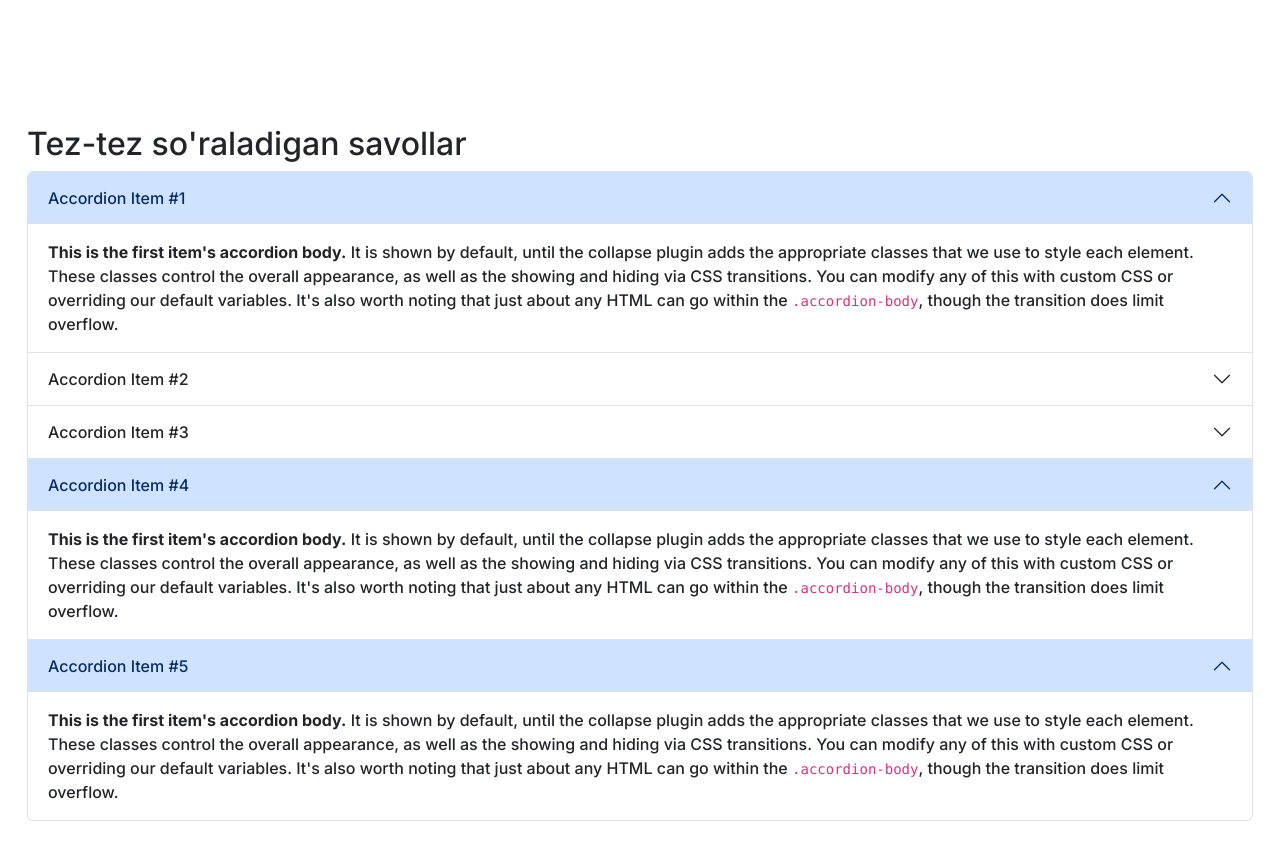
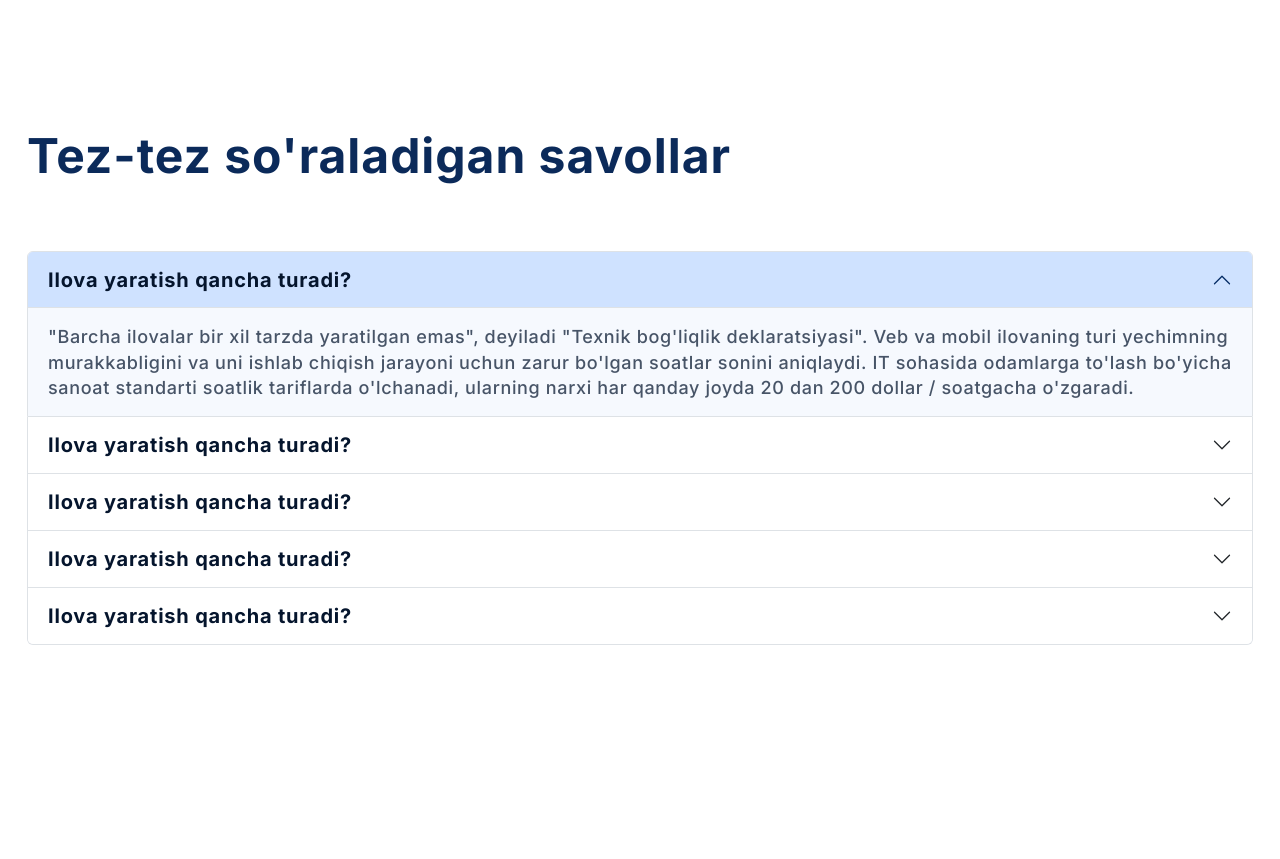
Before and after one commit to coderbekhub/inSITE-marketing, a React (Create React App) app: page / in a window 1280 px wide. Shown: the part 2620-3479 px from the top of the page. After the commit the page ends 3365 px from the top, so only its background shows below. Built offline with nearby package versions, Linux system fonts and the light colour scheme.

Commit message:
accordion done

```diff
--- a/src/App.scss
+++ b/src/App.scss
@@ -415,4 +415,41 @@ a {
 
 .accordionSection {
   margin-bottom: 100px;
+
+  .accordionTitle {
+    color: var(--color-800, #0B2A5A);
+    font-family: Inter;
+    font-size: 48px;
+    font-style: normal;
+    font-weight: 700;
+    line-height: 130%; /* 62.4px */
+    letter-spacing: 0.96px;
+    margin-bottom: 64px;
+  }
+
+  .accordion {
+    .accordion-item {
+      background: rgba(209, 225, 249, 0.20);
+
+      .accordion-header {
+        button {
+          color: #05152D;
+          font-size: 20px;
+          font-weight: 700;
+          letter-spacing: 0.8px;
+
+        }
+      }
+
+      .accordion-collapse {
+        div {
+          color: #475467;
+          font-size: 18px;
+          font-weight: 500;
+          line-height: 140%;
+          letter-spacing: 0.64px;
+        }
+      }
+    }
+  }
 }
--- a/src/Components/Accordion.jsx
+++ b/src/Components/Accordion.jsx
@@ -5,64 +5,61 @@ export default function Accordion() {
     <section className='accordionSection'>
       <div className="container">
         <h2 className='accordionTitle'>Tez-tez so'raladigan savollar</h2>
-        <div class="accordion" id="accordionExample">
-          <div class="accordion-item">
-            <h2 class="accordion-header" id="headingOne">
-              <button class="accordion-button" type="button" data-bs-toggle="collapse" data-bs-target="#collapseOne" aria-expanded="true" aria-controls="collapseOne">
-                Accordion Item #1
+        <div className="accordion" id="accordionExample">
+          <div className="accordion-item">
+            <h2 className="accordion-header" id="headingOne">
+              <button className="accordion-button" type="button" data-bs-toggle="collapse" data-bs-target="#collapseOne" aria-expanded="true" aria-controls="collapseOne">
+                Ilova yaratish qancha turadi?
               </button>
             </h2>
-            <div id="collapseOne" class="accordion-collapse collapse show" aria-labelledby="headingOne" data-bs-parent="#accordionExample">
-              <div class="accordion-body">
-                <strong>This is the first item's accordion body.</strong> It is shown by default, until the collapse plugin adds the appropriate classes that we use to style each element. These classes control the overall appearance, as well as the showing and hiding via CSS transitions. You can modify any of this with custom CSS or overriding our default variables. It's also worth noting that just about any HTML can go within the <code>.accordion-body</code>, though the transition does limit overflow.
+            <div id="collapseOne" className="accordion-collapse collapse show" aria-labelledby="headingOne" data-bs-parent="#accordionExample">
+              <div className="accordion-body">
+                "Barcha ilovalar bir xil tarzda yaratilgan emas", deyiladi "Texnik bog'liqlik deklaratsiyasi". Veb va mobil ilovaning turi yechimning murakkabligini va uni ishlab chiqish jarayoni uchun zarur bo'lgan soatlar sonini aniqlaydi. IT sohasida odamlarga to'lash bo'yicha sanoat standarti soatlik tariflarda o'lchanadi, ularning narxi har qanday joyda 20 dan 200 dollar / soatgacha o'zgaradi.
               </div>
             </div>
           </div>
-          <div class="accordion-item">
-            <h2 class="accordion-header" id="headingTwo">
-              <button class="accordion-button collapsed" type="button" data-bs-toggle="collapse" data-bs-target="#collapseTwo" aria-expanded="false" aria-controls="collapseTwo">
-                Accordion Item #2
+          <div className="accordion-item">
+            <h2 className="accordion-header" id="headingTwo">
+              <button className="accordion-button collapsed" type="button" data-bs-toggle="collapse" data-bs-target="#collapseTwo" aria-expanded="false" aria-controls="collapseTwo">
+                Ilova yaratish qancha turadi?
               </button>
             </h2>
-            <div id="collapseTwo" class="accordion-collapse collapse" aria-labelledby="headingTwo" data-bs-parent="#accordionExample">
-              <div class="accordion-body">
-                <strong>This is the second item's accordion body.</strong> It is hidden by default, until the collapse plugin adds the appropriate classes that we use to style each element. These classes control the overall appearance, as well as the showing and hiding via CSS transitions. You can modify any of this with custom CSS or overriding our default variables. It's also worth noting that just about any HTML can go within the <code>.accordion-body</code>, though the transition does limit overflow.
-              </div>
+            <div id="collapseTwo" className="accordion-collapse collapse" aria-labelledby="headingTwo" data-bs-parent="#accordionExample">
+              <div className="accordion-body">
+                "Barcha ilovalar bir xil tarzda yaratilgan emas", deyiladi "Texnik bog'liqlik deklaratsiyasi". Veb va mobil ilovaning turi yechimning murakkabligini va uni ishlab chiqish jarayoni uchun zarur bo'lgan soatlar sonini aniqlaydi. IT sohasida odamlarga to'lash bo'yicha sanoat standarti soatlik tariflarda o'lchanadi, ularning narxi har qanday joyda 20 dan 200 dollar / soatgacha o'zgaradi.              </div>
             </div>
           </div>
-          <div class="accordion-item">
-            <h2 class="accordion-header" id="headingThree">
-              <button class="accordion-button collapsed" type="button" data-bs-toggle="collapse" data-bs-target="#collapseThree" aria-expanded="false" aria-controls="collapseThree">
-                Accordion Item #3
+          <div className="accordion-item">
+            <h2 className="accordion-header" id="headingThree">
+              <button className="accordion-button collapsed" type="button" data-bs-toggle="collapse" data-bs-target="#collapseThree" aria-expanded="false" aria-controls="collapseThree">
+                Ilova yaratish qancha turadi?
               </button>
             </h2>
-            <div id="collapseThree" class="accordion-collapse collapse" aria-labelledby="headingThree" data-bs-parent="#accordionExample">
-              <div class="accordion-body">
-                <strong>This is the third item's accordion body.</strong> It is hidden by default, until the collapse plugin adds the appropriate classes that we use to style each element. These classes control the overall appearance, as well as the showing and hiding via CSS transitions. You can modify any of this with custom CSS or overriding our default variables. It's also worth noting that just about any HTML can go within the <code>.accordion-body</code>, though the transition does limit overflow.
-              </div>
+            <div id="collapseThree" className="accordion-collapse collapse" aria-labelledby="headingThree" data-bs-parent="#accordionExample">
+              <div className="accordion-body">
+                "Barcha ilovalar bir xil tarzda yaratilgan emas", deyiladi "Texnik bog'liqlik deklaratsiyasi". Veb va mobil ilovaning turi yechimning murakkabligini va uni ishlab chiqish jarayoni uchun zarur bo'lgan soatlar sonini aniqlaydi. IT sohasida odamlarga to'lash bo'yicha sanoat standarti soatlik tariflarda o'lchanadi, ularning narxi har qanday joyda 20 dan 200 dollar / soatgacha o'zgaradi.              </div>
             </div>
           </div>
-          <div class="accordion-item">
-            <h2 class="accordion-header" id="headingOne">
-              <button class="accordion-button" type="button" data-bs-toggle="collapse" data-bs-target="#collapseFour" aria-expanded="true" aria-controls="collapseOne">
-                Accordion Item #4
+          <div className="accordion-item">
+            <h2 className="accordion-header" id="headingFour">
+              <button className="accordion-button collapsed" type="button" data-bs-toggle="collapse" data-bs-target="#collapseFour" aria-expanded="false" aria-controls="collapseFour">
+                Ilova yaratish qancha turadi?
               </button>
             </h2>
-            <div id="collapseFour" class="accordion-collapse collapse show" aria-labelledby="headingFour" data-bs-parent="#accordionExample">
-              <div class="accordion-body">
-                <strong>This is the first item's accordion body.</strong> It is shown by default, until the collapse plugin adds the appropriate classes that we use to style each element. These classes control the overall appearance, as well as the showing and hiding via CSS transitions. You can modify any of this with custom CSS or overriding our default variables. It's also worth noting that just about any HTML can go within the <code>.accordion-body</code>, though the transition does limit overflow.
-              </div>
+            <div id="collapseFour" className="accordion-collapse collapse" aria-labelledby="headingFour" data-bs-parent="#accordionExample">
+              <div className="accordion-body">
+                "Barcha ilovalar bir xil tarzda yaratilgan emas", deyiladi "Texnik bog'liqlik deklaratsiyasi". Veb va mobil ilovaning turi yechimning murakkabligini va uni ishlab chiqish jarayoni uchun zarur bo'lgan soatlar sonini aniqlaydi. IT sohasida odamlarga to'lash bo'yicha sanoat standarti soatlik tariflarda o'lchanadi, ularning narxi har qanday joyda 20 dan 200 dollar / soatgacha o'zgaradi.              </div>
             </div>
           </div>
-          <div class="accordion-item">
-            <h2 class="accordion-header" id="headingFive">
-              <button class="accordion-button" type="button" data-bs-toggle="collapse" data-bs-target="#collapseFive" aria-expanded="true" aria-controls="collapseFive">
-                Accordion Item #5
+          <div className="accordion-item">
+            <h2 className="accordion-header" id="headingFive">
+              <button className="accordion-button collapsed" type="button" data-bs-toggle="collapse" data-bs-target="#collapseFive" aria-expanded="false" aria-controls="collapseFive">
+                Ilova yaratish qancha turadi?
               </button>
             </h2>
-            <div id="collapseFive" class="accordion-collapse collapse show" aria-labelledby="headingFive" data-bs-parent="#accordionExample">
-              <div class="accordion-body">
-                <strong>This is the first item's accordion body.</strong> It is shown by default, until the collapse plugin adds the appropriate classes that we use to style each element. These classes control the overall appearance, as well as the showing and hiding via CSS transitions. You can modify any of this with custom CSS or overriding our default variables. It's also worth noting that just about any HTML can go within the <code>.accordion-body</code>, though the transition does limit overflow.
+            <div id="collapseFive" className="accordion-collapse collapse" aria-labelledby="headingFive" data-bs-parent="#accordionExample">
+              <div className="accordion-body">
+                "Barcha ilovalar bir xil tarzda yaratilgan emas", deyiladi "Texnik bog'liqlik deklaratsiyasi". Veb va mobil ilovaning turi yechimning murakkabligini va uni ishlab chiqish jarayoni uchun zarur bo'lgan soatlar sonini aniqlaydi. IT sohasida odamlarga to'lash bo'yicha sanoat standarti soatlik tariflarda o'lchanadi, ularning narxi har qanday joyda 20 dan 200 dollar / soatgacha o'zgaradi.
               </div>
             </div>
           </div>
```
